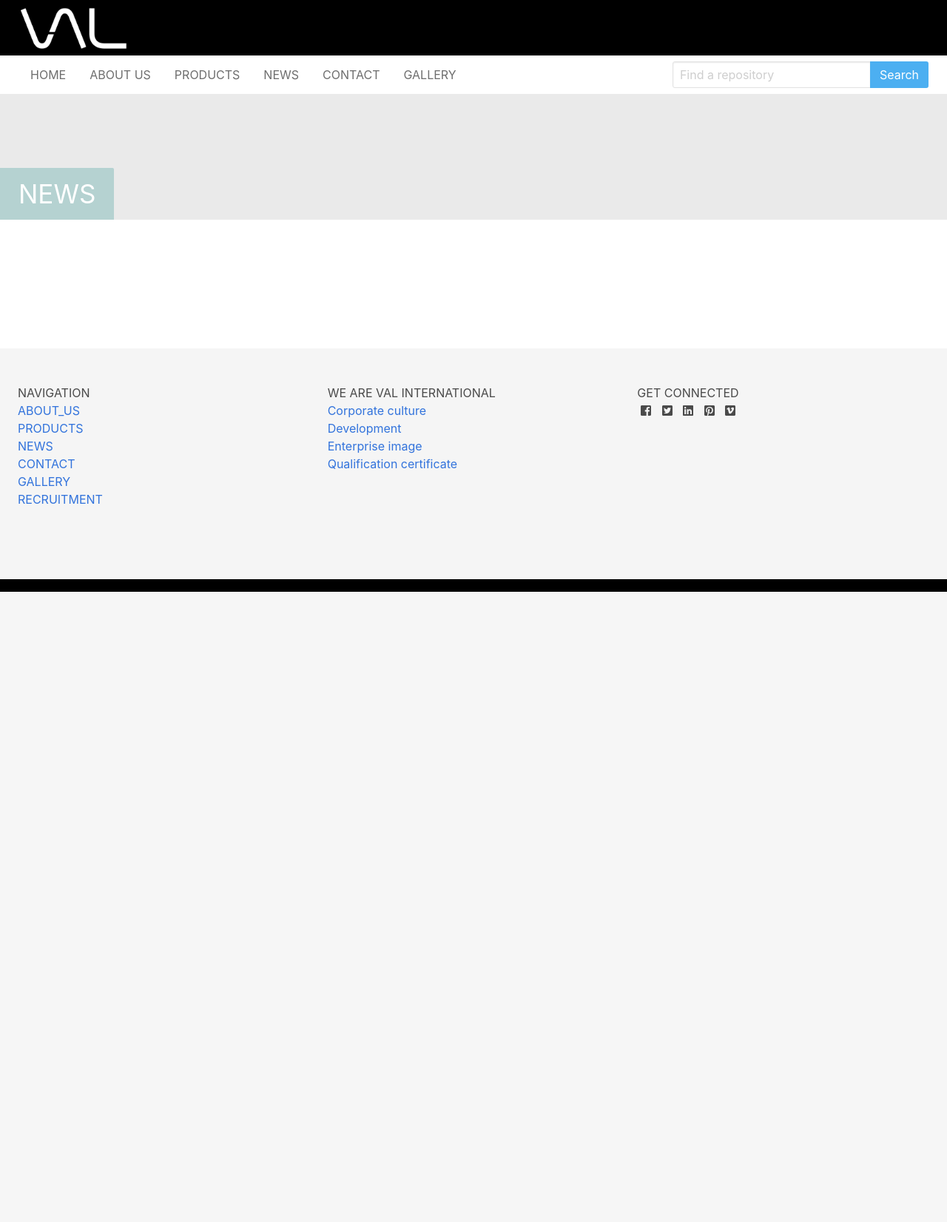
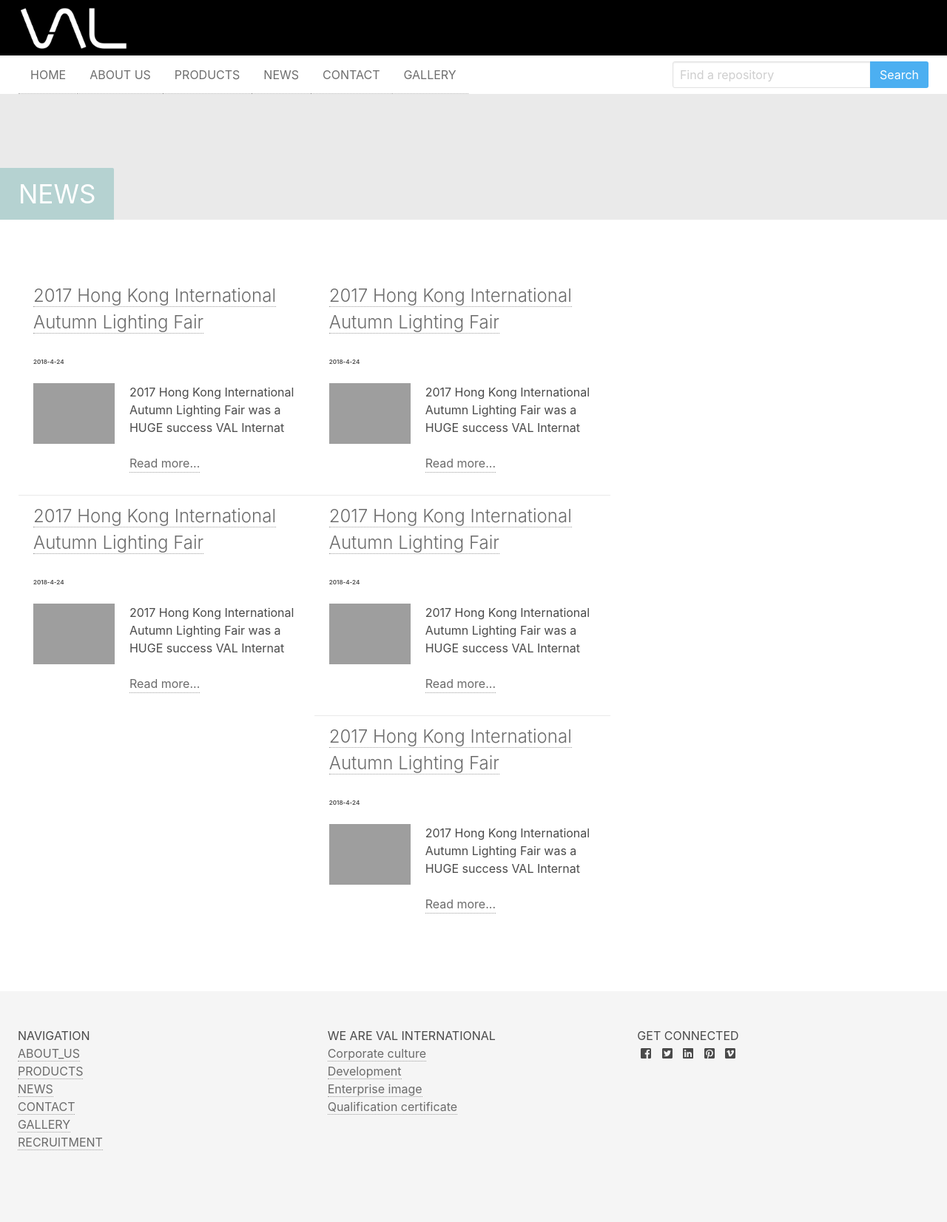
Before and after one commit to a972667237/Val, a Django app: page /news in a window 1280 px wide. Shown: the whole page at 74% size. Before the commit the page ends 800 px from the top, so only its background shows below. Run offline with Django 3.2, Linux system fonts and the light colour scheme; grey boxes are pictures that could not be loaded.

Commit message:
feat(news): add news logic

```diff
--- a/index/views.py
+++ b/index/views.py
@@ -17,6 +17,7 @@ def article(requests):
 def news(requests):
     pk = requests.GET.get('pk', 0)
     if pk is 0:
+        article = Article.objects.all()
         return render(requests, 'news.html', locals())
 
 def products(requests):
--- a/static/css/article_base.css
+++ b/static/css/article_base.css
@@ -23,9 +23,9 @@
     vertical-align: top;
 }
 .art .article-left{
-    width: 60%;
-    margin-right: 5%;
+    width: 65%;
+    margin-right: 3%;
 }
 .art .article-right{
-    width: 33%;
+    width: 30%;
 }
--- /dev/null
+++ b/static/css/news.css
@@ -0,0 +1,66 @@
+.article-card{
+    width: 50%;
+    box-sizing: border-box;
+    padding: 10px 20px;
+    border-top: 1px solid #eaeaea;
+    float: right;
+}
+
+.article-card:first-child, .article-card:nth-child(2){
+    border: 0;
+}
+
+a{
+    color: #6b6b6b;
+    border-bottom: 1px dotted #9e9e9e;
+    transition: color .22s ease-in-out,border .22s ease-in-out;
+}
+
+a:hover{
+    color: rgba(158,158,158,0.8);
+    border-color: rgba(158,158,158,0.6);
+}
+
+.article-card .article-title a{
+    font-size: 24px;
+    line-height: 36px;
+    font-weight: 300;
+}
+
+
+.article-card .article-info{
+    padding: 20px 0;
+}
+
+.article-card .article-info span{
+    font-size: 8px;
+    font-weight: 600;
+}
+
+.article-detail{
+    font-size: 0;
+}
+
+.article-detail a:first-child{
+    display: inline-block;
+    width: 33.33%;
+    padding-right: 10px;
+    border: 0;
+}
+
+.article-detail .detail-content{
+    display: inline-block;
+    width: 66.66%;
+    font-size: 16px;
+    padding-left: 10px;
+    vertical-align: top;
+}
+
+.article-detail .detail-content p{
+    margin-bottom: 24px;
+}
+
+.article-detail .detail-content a{
+    margin-bottom: 20px;
+    display: inline-block;
+}
--- a/templates/news.html
+++ b/templates/news.html
@@ -4,7 +4,82 @@
 {% endblock %}
 {% block header-title %}NEWS{% endblock %}
 {% block left-content %}
+    <div class="article-card">
+        <div class="article-title"><a href="/article?pk=1">2017 Hong Kong International Autumn Lighting Fair</a></div>
+        <div class="article-info"><span>2018-4-24</span></div>
+        <div class="article-detail">
+            <a href="/"><img
+                src="http://www.val-international.com.au/ueditor/php/upload/image/20171208/1512721503626525-lp.jpg"
+                alt=""></a>
+            <div class="detail-content">
+                <p>
+                    2017 Hong Kong International Autumn Lighting Fair was a HUGE success VAL Internat
+                </p>
+                <a href="/">Read more...</a>
+            </div>
+        </div>
+    </div>
 
+    <div class="article-card">
+        <div class="article-title"><a href="/article?pk=1">2017 Hong Kong International Autumn Lighting Fair</a></div>
+        <div class="article-info"><span>2018-4-24</span></div>
+        <div class="article-detail">
+            <a href="/"><img
+                src="http://www.val-international.com.au/ueditor/php/upload/image/20171208/1512721503626525-lp.jpg"
+                alt=""></a>
+            <div class="detail-content">
+                <p>
+                    2017 Hong Kong International Autumn Lighting Fair was a HUGE success VAL Internat
+                </p>
+                <a href="/">Read more...</a>
+            </div>
+        </div>
+    </div>
+    <div class="article-card">
+        <div class="article-title"><a href="/article?pk=1">2017 Hong Kong International Autumn Lighting Fair</a></div>
+        <div class="article-info"><span>2018-4-24</span></div>
+        <div class="article-detail">
+            <a href="/"><img
+                src="http://www.val-international.com.au/ueditor/php/upload/image/20171208/1512721503626525-lp.jpg"
+                alt=""></a>
+            <div class="detail-content">
+                <p>
+                    2017 Hong Kong International Autumn Lighting Fair was a HUGE success VAL Internat
+                </p>
+                <a href="/">Read more...</a>
+            </div>
+        </div>
+    </div>
+    <div class="article-card">
+        <div class="article-title"><a href="/article?pk=1">2017 Hong Kong International Autumn Lighting Fair</a></div>
+        <div class="article-info"><span>2018-4-24</span></div>
+        <div class="article-detail">
+            <a href="/"><img
+                src="http://www.val-international.com.au/ueditor/php/upload/image/20171208/1512721503626525-lp.jpg"
+                alt=""></a>
+            <div class="detail-content">
+                <p>
+                    2017 Hong Kong International Autumn Lighting Fair was a HUGE success VAL Internat
+                </p>
+                <a href="/">Read more...</a>
+            </div>
+        </div>
+    </div>
+    <div class="article-card">
+        <div class="article-title"><a href="/article?pk=1">2017 Hong Kong International Autumn Lighting Fair</a></div>
+        <div class="article-info"><span>2018-4-24</span></div>
+        <div class="article-detail">
+            <a href="/"><img
+                src="http://www.val-international.com.au/ueditor/php/upload/image/20171208/1512721503626525-lp.jpg"
+                alt=""></a>
+            <div class="detail-content">
+                <p>
+                    2017 Hong Kong International Autumn Lighting Fair was a HUGE success VAL Internat
+                </p>
+                <a href="/">Read more...</a>
+            </div>
+        </div>
+    </div>
 {% endblock %}
 {% block right-content %}
 
```
Also changed, not shown: 2 other files.
